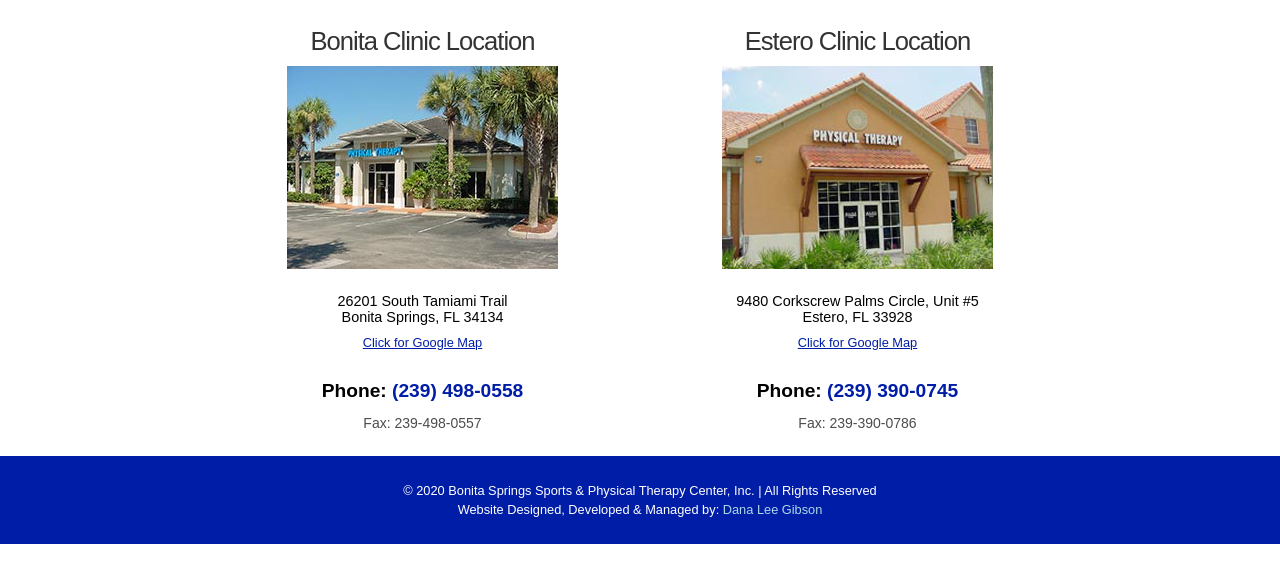
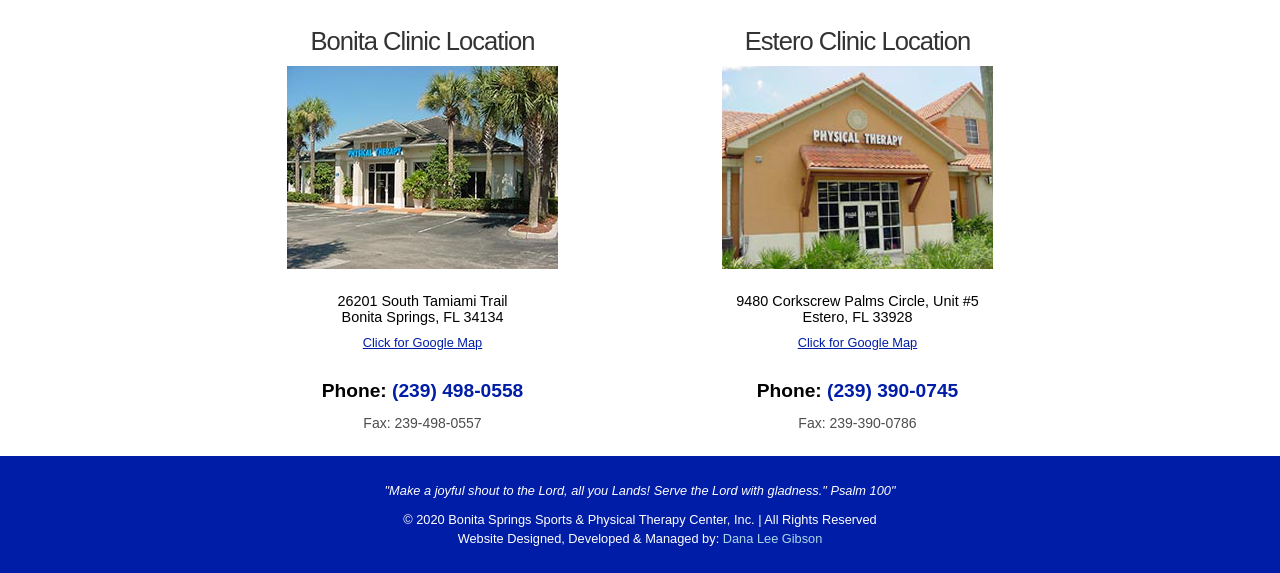
Before and after one commit to FatMan50/bonitapt, a plain HTML site: page hippa-notice.html in a window 1280 px wide. Shown: the part 4222-4795 px from the top of the page. Before the commit the page ends 4766 px from the top, so only its background shows below. Drawn offline with Linux system fonts and the light colour scheme; a web font is replaced by a local one.

Commit message:
adding psalm-2

```diff
--- a/hippa-notice.html
+++ b/hippa-notice.html
@@ -173,7 +173,8 @@ the Department of Veterans Affairs as may be applicable.</p>
 
 
 </footer>
-<span class="dana">&copy; <script>document.write(new Date().getFullYear())</script> Bonita Springs Sports & Physical Therapy Center, Inc. | All Rights Reserved<br />Website Designed, Developed & Managed by: <a style="text-decoration: none; color: lightblue;"href="https://danaleegibson.com" title="Technologist & Graphic Designer" target="_blank">Dana Lee Gibson</a></span>
+<span class="dana"><span class="psalm">"Make a joyful shout to the Lord, all you Lands! Serve the Lord with gladness." Psalm 100"</span>
+&copy; <script>document.write(new Date().getFullYear())</script> Bonita Springs Sports & Physical Therapy Center, Inc. | All Rights Reserved<br />Website Designed, Developed & Managed by: <a style="text-decoration: none; color: lightblue;"href="https://danaleegibson.com" title="Technologist & Graphic Designer" target="_blank">Dana Lee Gibson</a></span>
 
 </body>
 </div>
```
